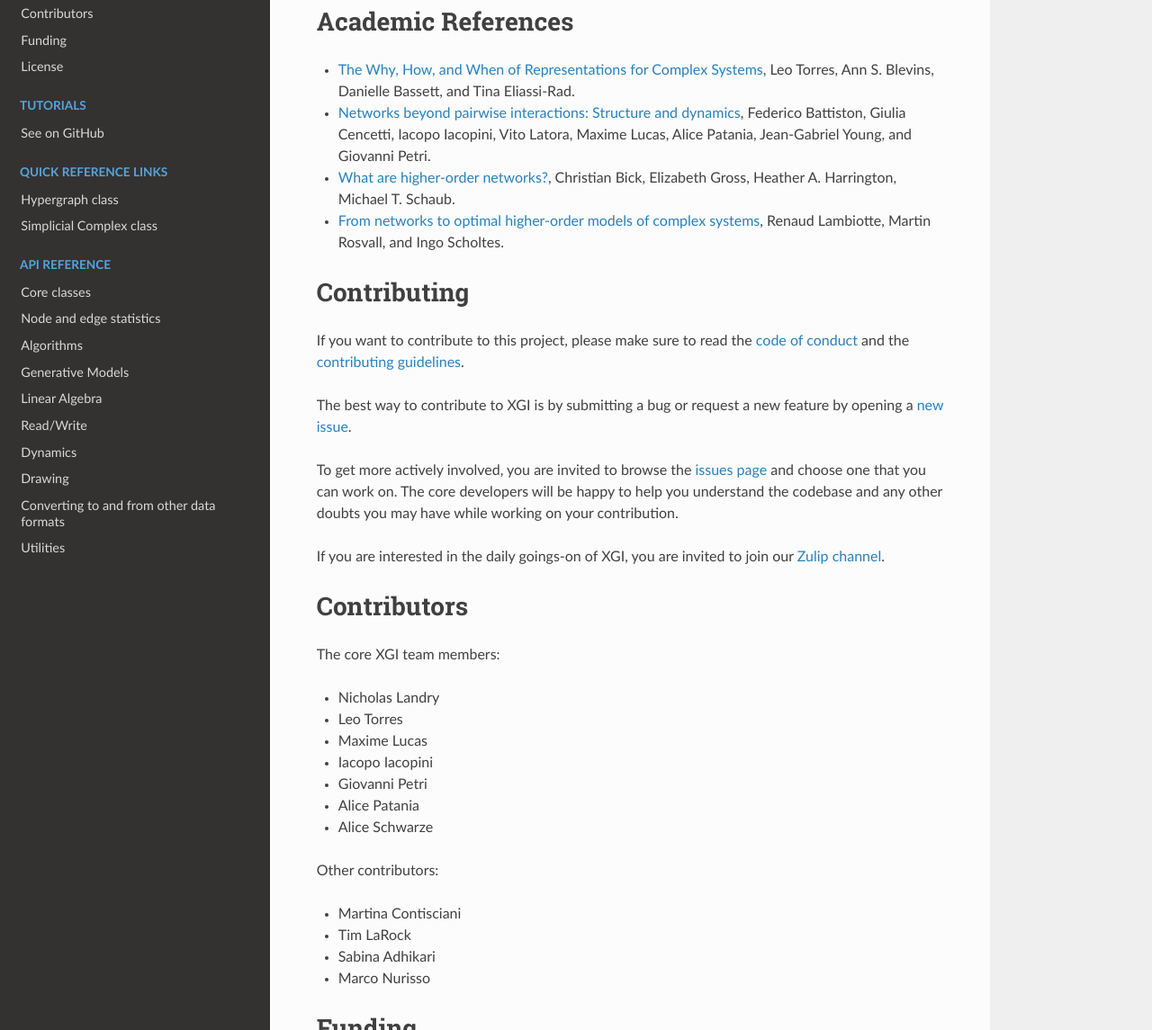
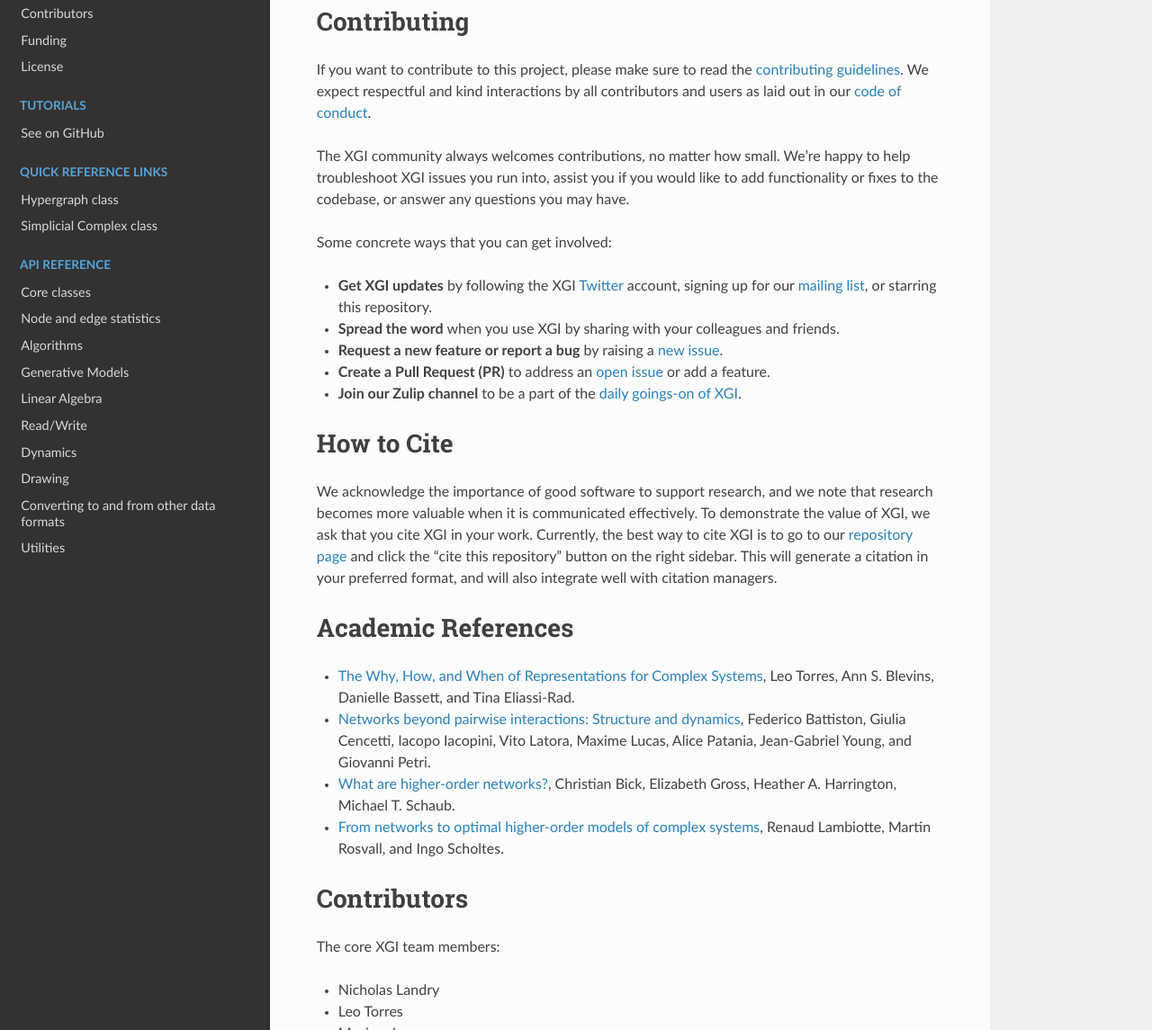
Before and after one commit to xgi-org/xgi, a Sphinx documentation site: the page built from docs/source/index.rst, in a window 1280 px wide and 1400 px high, scrolled down 1165 px. Shown: the part 255-1400 px from the top of the window at 90% size. Built offline with Sphinx 7.4.7 and the Read the Docs theme 2.0.0, drawn with Linux system fonts in a browser that asks for light colours; some of the changed text lies outside the part shown.

Commit message:
Update sphinx (#350)
* update sphinx theme

* update docs requirements

* update

* updated the landing page for GH, PyPI, and RTD

* redundant

* change back to sphinx_rtd_theme

* change sphinx-rtd-theme version

```diff
--- a/docs/source/conf.py
+++ b/docs/source/conf.py
@@ -43,7 +43,7 @@
 #
 # This is also used if you do content translation via gettext catalogs.
 # Usually you set "language" from the command line for these cases.
-language = None
+language = "en"
 
 # List of patterns, relative to source directory, that match files and
 # directories to ignore when looking for source files.
@@ -105,7 +105,7 @@
 #
 # This is also used if you do content translation via gettext catalogs.
 # Usually you set "language" from the command line for these cases.
-language = None
+language = "en"
 
 # There are two options for replacing |today|: either, you set today to some
 # non-false value, then it is used:
@@ -150,9 +150,7 @@
 
 # The theme to use for HTML and HTML Help pages.  See the documentation for
 # a list of builtin themes.
-# html_theme = 'nature'
 html_theme = "sphinx_rtd_theme"
-# html_theme = 'pyramid'
 
 # Theme options are theme-specific and customize the look and feel of a theme
 # further.  For a list of options available for each theme, see the
--- a/docs/source/index.rst
+++ b/docs/source/index.rst
@@ -93,11 +93,43 @@
 
 XGI was developed and tested for Python 3.8-3.11 on Mac OS, Windows, and Ubuntu.
 
+
 Corresponding Data
 ==================
 
 A number of higher-order datasets are available in the `XGI-DATA repository <https://gitlab.com/complexgroupinteractions/xgi-data>`_ and can be easily accessed with the ``load_xgi_data()`` function.
 
+
+Contributing
+============
+
+If you want to contribute to this project, please make sure to read the
+`contributing guidelines <CONTRIBUTING.md>`_.
+We expect respectful and kind interactions by all contributors and users
+as laid out in our `code of conduct <CODE_OF_CONDUCT.md>`_.
+
+The XGI community always welcomes contributions, no matter how small.
+We're happy to help troubleshoot XGI issues you run into,
+assist you if you would like to add functionality or fixes to the codebase,
+or answer any questions you may have.
+
+Some concrete ways that you can get involved:
+
+* **Get XGI updates** by following the XGI `Twitter <https://twitter.com/xginets>`_ account, signing up for our `mailing list <http://eepurl.com/igE6ez>`_, or starring this repository.
+* **Spread the word** when you use XGI by sharing with your colleagues and friends.
+* **Request a new feature or report a bug** by raising a `new issue <https://github.com/xgi-org/xgi/issues/new>`_.
+* **Create a Pull Request (PR)** to address an `open issue <../../issues>`_ or add a feature.
+* **Join our Zulip channel** to be a part of the `daily goings-on of XGI <https://xgi.zulipchat.com/join/7agfwo7dh7jo56ppnk5kc23r/>`_.
+
+How to Cite
+===========
+We acknowledge the importance of good software to support research, and we note
+that research becomes more valuable when it is communicated effectively. To
+demonstrate the value of XGI, we ask that you cite XGI in your work.
+Currently, the best way to cite XGI is to go to our
+`repository page <https://github.com/xgi-org/xgi>`_ and
+click the "cite this repository" button on the right sidebar. This will generate
+a citation in your preferred format, and will also integrate well with citation managers.
 
 Academic References
 ===================
@@ -119,27 +151,6 @@
   Rosvall, and Ingo Scholtes.
 
 
-Contributing
-============
-
-If you want to contribute to this project, please make sure to read the
-`code of conduct
-<https://github.com/xgi-org/xgi/blob/main/CODE_OF_CONDUCT.md>`_
-and the `contributing guidelines
-<https://github.com/xgi-org/xgi/blob/main/CONTRIBUTING.md>`_.
-
-The best way to contribute to XGI is by submitting a bug or request a new feature by
-opening a `new issue <https://github.com/xgi-org/xgi/issues/new>`_.
-
-To get more actively involved, you are invited to browse the `issues page
-<https://github.com/xgi-org/xgi/issues>`_ and choose one that you can
-work on.  The core developers will be happy to help you understand the codebase and any
-other doubts you may have while working on your contribution.
-
-If you are interested in the daily goings-on of XGI, you are invited to join our `Zulip
-channel <https://xgi.zulipchat.com/join/7agfwo7dh7jo56ppnk5kc23r/>`_.
-
-
 Contributors
 ============
 
```
Also changed, not shown: other parts of docs/source/index.rst (+5 -2 lines), README.md (+21 -35 lines), long_description.rst (+27 -10 lines), 1 other file.
